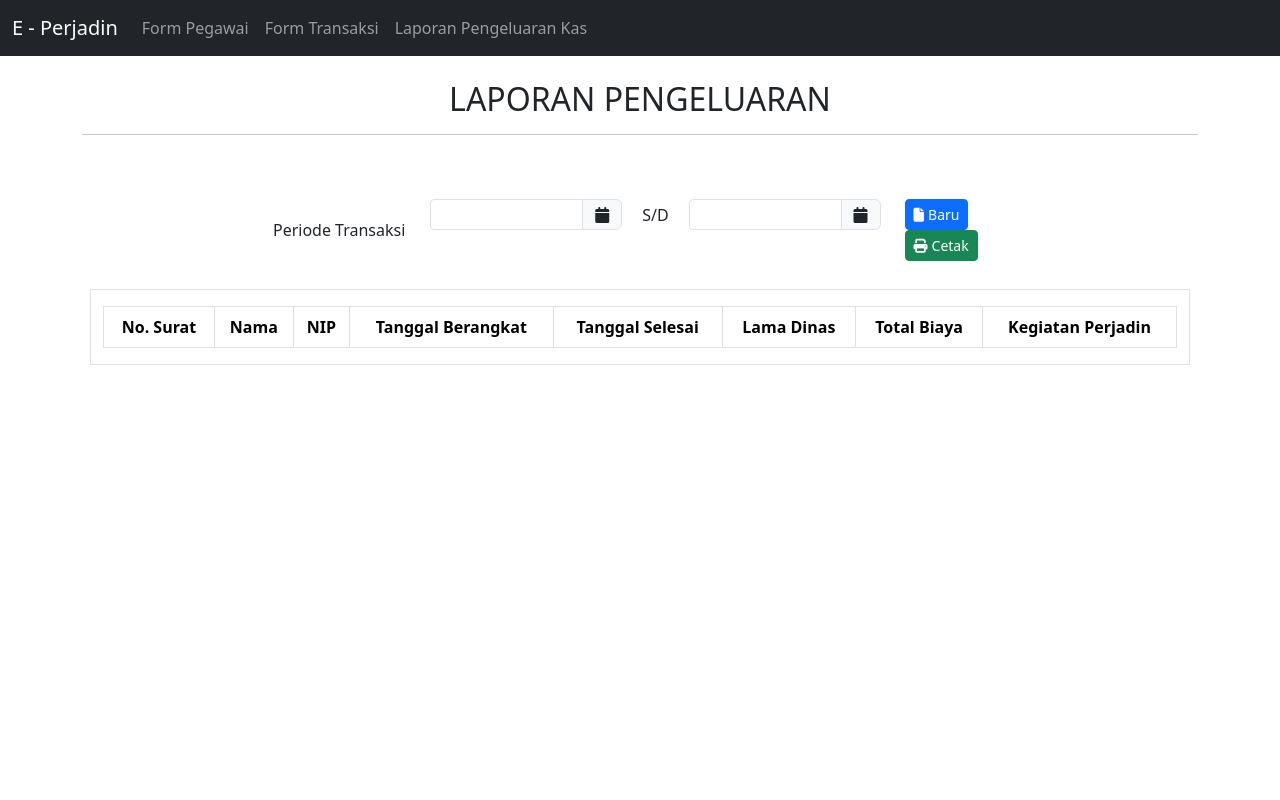
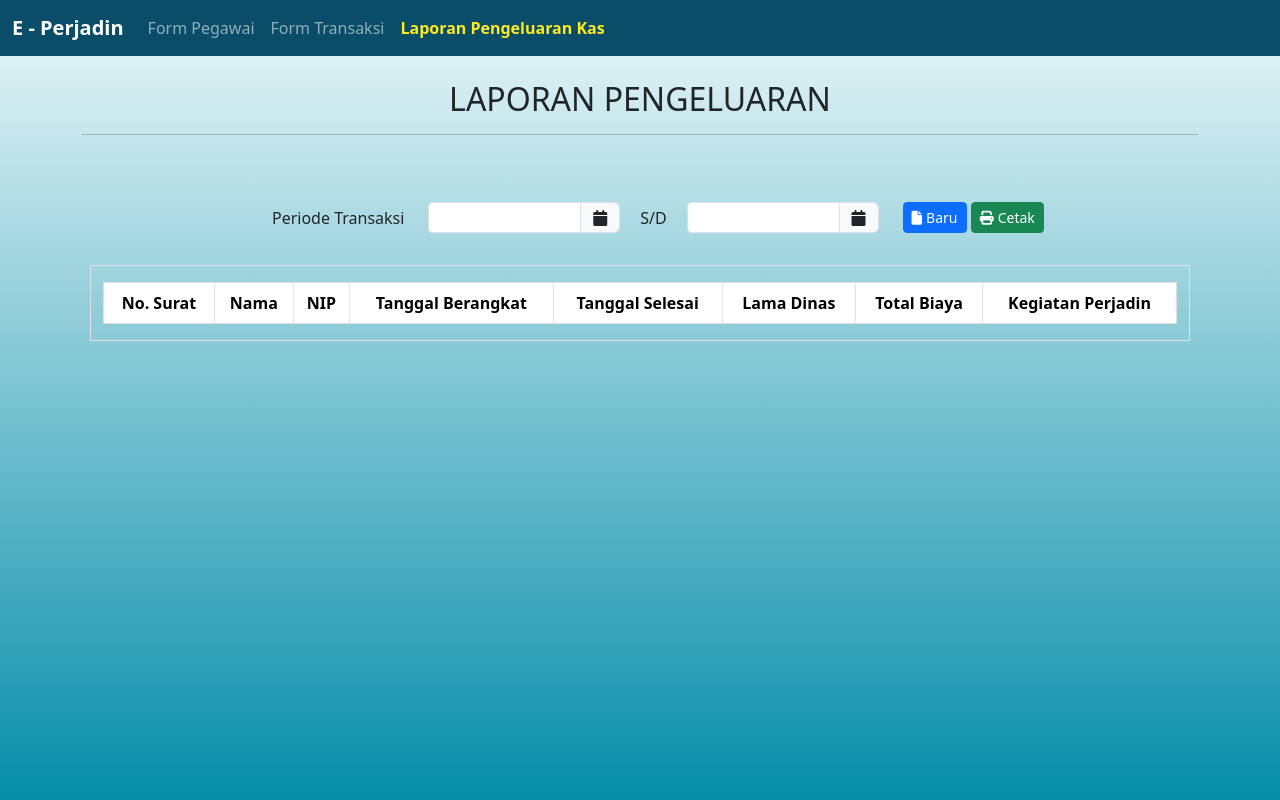
Before and after one commit to pawpaaaww/E-Perjadin, a PHP site: page /laporanPengeluaran.php in a window 1280 px wide. Run offline with PHP 8.4, Linux system fonts and the light colour scheme; lists and menus that the app fills with data are empty.

Commit message:
add mini styling

```diff
--- a/laporanPengeluaran.php
+++ b/laporanPengeluaran.php
@@ -12,11 +12,11 @@
     <script src="./src/js/index.js"></script>
 </head>
 
-<body>
+<body class="bg vh-100">
     <div class="loader" id="loader"></div>
-    <nav class="navbar navbar-expand-lg navbar-dark bg-dark">
+    <nav class="navbar navbar-expand-lg navbar-dark bg-nav sticky-top">
         <div class="container-fluid">
-            <a class="navbar-brand" href="#">E - Perjadin</a>
+            <a class="navbar-brand" href="#"><b>E - Perjadin</b></a>
             <button class="navbar-toggler" type="button" data-toggle="collapse" data-target="#navbarNav" aria-controls="navbarNav" aria-expanded="false" aria-label="Toggle navigation">
                 <span class="navbar-toggler-icon"></span>
             </button>
@@ -29,7 +29,7 @@
                         <a class="nav-link" href="transaksi.php">Form Transaksi</a>
                     </li>
                     <li class="nav-item">
-                        <a class="nav-link" href="laporanPengeluaran.php">Laporan Pengeluaran Kas</a>
+                        <a class="nav-link active" href="laporanPengeluaran.php">Laporan Pengeluaran Kas</a>
                     </li>
                 </ul>
             </div>
@@ -41,8 +41,8 @@
         <div class="row mt-5">
             <div class="col-10 offset-2 mb-3 mt-3">
                 <form>
-                    <div class="row align-items-center">
-                        <label class="col-sm-2 col-form-label text-center">Periode Transaksi</label>
+                    <div class="row align-items-center ">
+                        <label class="col-auto col-form-label text-center ">Periode Transaksi</label>
                         <div class="col-sm-10 d-flex">
                             <div class="col-3 me-3">
                                 <div class="input-group">
@@ -59,7 +59,7 @@
                                     <span class="input-group-text"><i class="fa fa-calendar"></i></span>
                                 </div>
                             </div>
-                            <div class="col-2 ms-4">
+                            <div class="col-4 ms-4">
                                 <button class="btn btn-primary btn-sm" type="reset" onclick="location.reload()">
                                     <span class="fa fa-file me-1"></span>Baru
                                 </button>
--- a/src/style/global.css
+++ b/src/style/global.css
@@ -1,12 +1,34 @@
+:root {
+  --primary: #068DA9;
+  --secondary: #ECF8F9;
+  --thrid:#FFEA20;
+}
+
+
+body.bg {
+  background: linear-gradient(to bottom, #ECF8F9, #068DA9);
+}
+
+.nav-link.active {
+  color: var(--thrid) !important;
+  font-weight: 700;
+}
+
+.bg-nav{
+  background: #0A4D68;
+}
+
 .form-group {
   margin-bottom: 1rem;
 }
 
 .line {
+  border: none;
   width: 200px;
   height: 1px;
   margin: 1em auto;
   position: relative;
+  background-color: white;
 }
 
 .loader {
@@ -50,3 +72,14 @@ body.loading::before {
   z-index: 9998;
   /* Menempatkan latar belakang di bawah spinner */
 }
+
+.bungkus{
+  height: 35rem;
+}
+
+.img-fluid1{
+  /* ... is the same as ... */
+  width: 10rem;
+  min-width: min-content;
+  max-width: max-content;
+}
```
Also changed, not shown: formPegawai.php (+12 -10 lines), index.php (renamed from login.php, +14 -6 lines), menuUtama.php (+4 -4 lines), register.php (+6 -7 lines), transaksi.php (+6 -6 lines).
